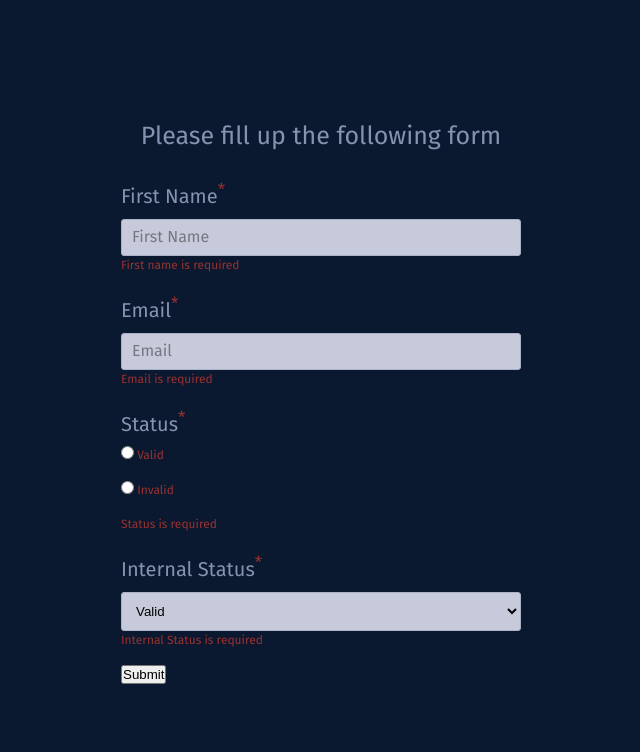
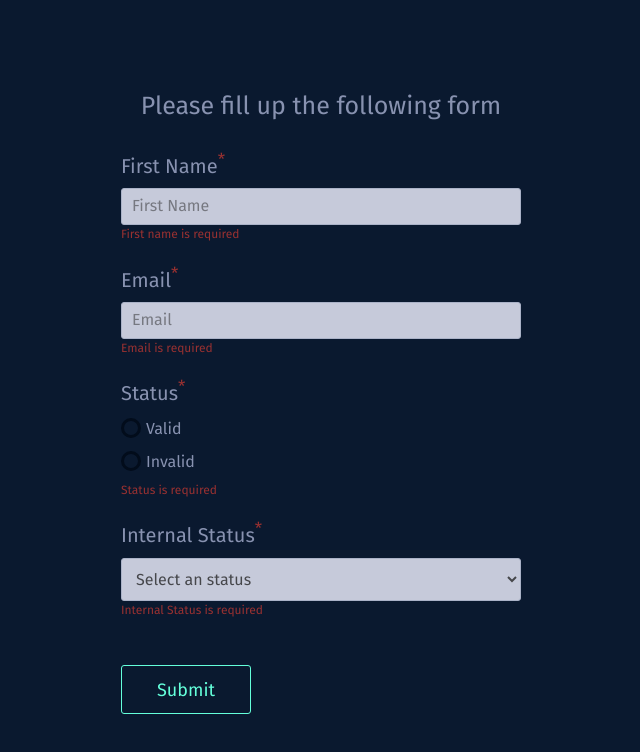
Before and after one commit to AkhlakurRahman/vuejs-form-validator, a Vue app: page / in a window 1280 px wide. Shown: the top 752 px of the page, without its empty margins (319-959 px from the left). Built offline with nearby package versions, Linux system fonts and the light colour scheme.

Commit message:
styling completed

```diff
--- a/public/style.css
+++ b/public/style.css
@@ -47,9 +47,11 @@ select {
   border: 1px solid rgb(170, 178, 199);
   outline: none;
   border-radius: 0.3rem;
+}
 
-  &:focus,
-  &:active {
-    background-color: #fff;
-  }
+input:focus,
+input:active,
+select:focus,
+select:active {
+  background-color: #fff;
 }
--- a/src/App.vue
+++ b/src/App.vue
@@ -19,7 +19,7 @@
       <SelectInput name="internal_status" :options="options">Internal Status</SelectInput>
       <span slot="validation_message">Internal Status is required</span>
 
-      <button type="submit">Submit</button>
+      <button type="submit" class="btn">Submit</button>
     </form>
   </div>
 </template>
@@ -86,5 +86,22 @@ export default {
   sup {
     color: rgb(153, 49, 49);
   }
+
+  .btn {
+    cursor: pointer;
+    font-family: "Fira Sans", sans-serif;
+    font-size: 1.8rem;
+    color: rgb(100, 255, 218);
+    background-color: rgb(10, 25, 47);
+    border: 1px solid rgb(100, 255, 218);
+    border-radius: 3px;
+    padding: 1.25rem 3.5rem;
+    margin-top: 3rem;
+    transition: all 0.3s ease-in-out;
+
+    &:hover {
+      background-color: rgba(100, 255, 218, 0.08);
+    }
+  }
 }
 </style>
--- a/src/components/RadioInput.vue
+++ b/src/components/RadioInput.vue
@@ -5,10 +5,11 @@
       <sup>&ast;</sup>
     </label>
 
-    <span v-for="(option, index) in options[0]" :key="index">
+    <label v-for="(option, index) in options[0]" :key="index" class="radio-btn">
       <input :value="index" v-bind="$attrs" />
       {{option}}
-    </span>
+      <span class="custom-radio-btn"></span>
+    </label>
     <slot name="validation_message" />
   </div>
 </template>
@@ -24,5 +25,48 @@ export default {
 };
 </script>
 
-<style scoped>
+<style lang="scss" scoped>
+.radio-btn {
+  color: rgb(136, 146, 176);
+  font-size: 1.6rem;
+}
+
+.radio-btn input[type="radio"] {
+  display: none;
+}
+
+.radio-btn {
+  position: relative;
+  padding-left: 2.5rem;
+  display: block;
+
+  .custom-radio-btn {
+    display: block;
+    width: 2rem;
+    height: 2rem;
+    border-radius: 50%;
+    border: 3px solid rgb(2, 12, 27);
+    position: absolute;
+    left: 0;
+    top: 2px;
+
+    &:after {
+      content: "";
+      width: 8px;
+      height: 8px;
+      background-color: rgb(136, 146, 176);
+      display: block;
+      position: absolute;
+      left: 50%;
+      top: 50%;
+      transform: translate(-50%, -50%) scale(0);
+      border-radius: 50%;
+      transition: all 0.3s ease-in-out;
+    }
+  }
+}
+
+.radio-btn input[type="radio"]:checked ~ .custom-radio-btn:after {
+  transform: translate(-50%, -50%) scale(1);
+}
 </style>
--- a/src/components/SelectInput.vue
+++ b/src/components/SelectInput.vue
@@ -5,6 +5,7 @@
       <sup>&ast;</sup>
     </label>
     <select :name="name">
+      <option value="default">Select an status</option>
       <option v-for="(option, index) in options[0]" :value="index" :key="index">{{ option }}</option>
     </select>
     <slot name="validation_message" />
@@ -31,6 +32,13 @@ export default {
   width: 40rem;
 
   select {
+    color: rgb(70, 71, 75);
+    font-size: 1.6rem;
+    font-family: "Fira Sans", sans-serif;
+
+    option {
+      font-weight: 400;
+    }
   }
 }
 </style>
```
